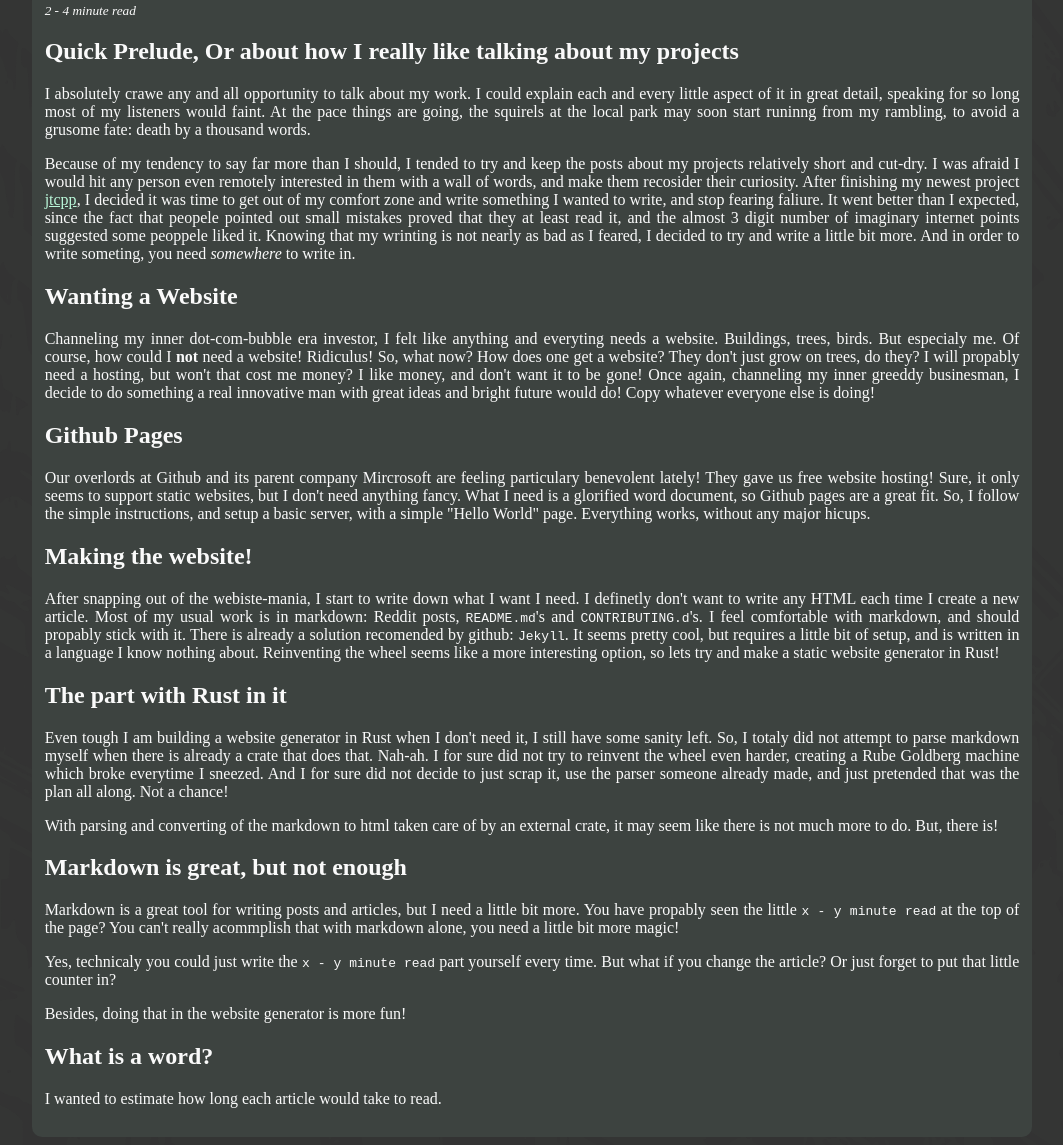
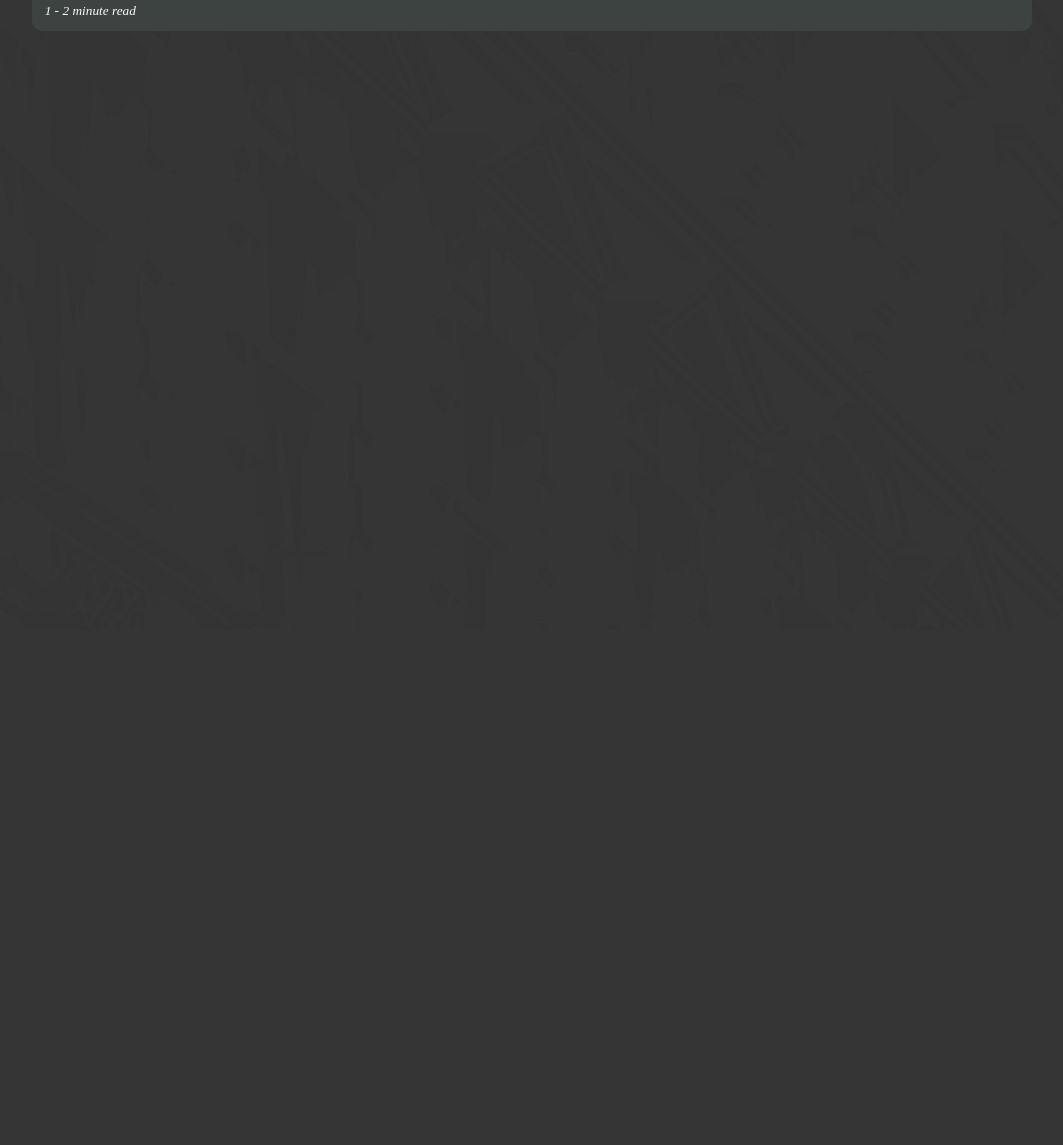
Before and after one commit to FractalFir/FractalFir.github.io, a plain HTML site: page generated_html/websites_in_markdown.html in a window 1280 px wide. Shown: the part 170-1315 px from the top of the page, without its empty margins (108-1171 px from the left). After the commit the page ends 800 px from the top, so only its background shows below. Drawn offline with Linux system fonts and the light colour scheme.

```diff
--- a/generated_html/websites_in_markdown.html
+++ b/generated_html/websites_in_markdown.html
@@ -3,39 +3,5 @@
             <a href="https://www.github.com/FractalFir"><img src = "../images/github-mark-white.svg" class = "github_link" width = "25" height = "25" alt = "Link to my github account."></a>
             <a href="https://www.reddit.com/user/FractalFir"><img src = "../images/Reddit_Mark_OnWhite.svg" class = "reddit_link" width = "27.5" height = "27.5" alt = "Link to my reddit account."></a>
             <a href="https://www.linkedin.com/in/micha%C5%82-kostrubiec-85a037269/"><img src = "../images/LI-In-Bug.png" class = "linked_id_link" height = "27.5" alt = "Link to my linkedin account."></a>
-        </nav></div><div class="article"><h1 class="title">Rusting Website!</h1><br><small><i>2 - 4 minute read</i></small><div class = "paragraph"><h2 id='quick_prelude,_or_about_how_i_really_like_talking_about_my_projects'>Quick Prelude, Or about how I really like talking about my projects</h2>
-
-<p>I absolutely crawe any and all opportunity to talk about my work. I could explain each and every little aspect of it in great detail, speaking for so long most of my listeners would faint. At the pace things are going, the squirels at the local park may soon start runinng from my rambling, to avoid a grusome fate: death by a thousand words.</p>
-
-<p>Because of my tendency to say far more than I should, I tended to try and keep the posts about my projects relatively short and cut-dry. I was afraid I would hit any person even remotely interested in them with a wall of words, and make them recosider their curiosity. After finishing my newest project <a href='jtcpp.html'>jtcpp</a>, I decided it was time to get out of my comfort zone and write something I wanted to write, and stop fearing faliure. It went better than I expected, since the fact that peopele pointed out small mistakes proved that they at least read it, and the almost 3 digit number of imaginary internet points suggested some peoppele liked it. Knowing that my wrinting is not nearly as bad as I feared, I decided to try and write a little bit more. And in order to write someting, you need <em>somewhere</em> to write in.</p>
-
-<h2 id='wanting_a_website'>Wanting a Website</h2>
-
-<p>Channeling my inner dot-com-bubble era investor, I felt like anything and everyting needs a website. Buildings, trees, birds. But especialy me. Of course, how could I <strong>not</strong> need a website! Ridiculus! So, what now? How does one get a website? They don't just grow on trees, do they? I will propably need a hosting, but won't that cost me money? I like money, and don't want it to be gone! Once again, channeling my inner greeddy businesman, I decide to do something a real innovative man with great ideas and bright future would do! Copy whatever everyone else is doing!</p>
-
-<h2 id='github_pages'>Github Pages</h2>
-
-<p>Our overlords at Github and its parent company Mircrosoft are feeling particulary benevolent lately! They gave us free website hosting! Sure, it only seems to support static websites, but I don't need anything fancy. What I need is a glorified word document, so Github pages are a great fit. So, I follow the simple instructions, and setup a basic server, with a simple &quot;Hello World&quot; page. Everything works, without any major hicups.</p>
-
-<h2 id='making_the_website!'>Making the website!</h2>
-
-<p>After snapping out of the webiste-mania, I start to write down what I want I need. I definetly don't want to write any HTML each time I create a new article. Most of my usual work is in markdown: Reddit posts, <code>README.md</code>'s and <code>CONTRIBUTING.d</code>'s. I feel comfortable with markdown, and should propably stick with it. There is already a solution recomended by github: <code>Jekyll</code>. It seems pretty cool, but requires a little bit of setup, and is written in a language I know nothing about. Reinventing the wheel seems like a more interesting option, so lets try and make a static website generator in Rust!</p>
-
-<h2 id='the_part_with_rust_in_it'>The part with Rust in it</h2>
-
-<p>Even tough I am building a website generator in Rust when I don't need it, I still have some sanity left. So, I totaly did not attempt to parse markdown myself when there is already a crate that does that. Nah-ah. I for sure did not try to reinvent the wheel even harder, creating a Rube Goldberg machine which broke everytime I sneezed. And I for sure did not decide to just scrap it, use the parser someone already made, and just pretended that was the plan all along. Not a chance!</p>
-
-<p>With parsing and converting of the markdown to html taken care of by an external crate, it may seem like there is not much more to do. But, there is!</p>
-
-<h2 id='markdown_is_great,_but_not_enough'>Markdown is great, but not enough</h2>
-
-<p>Markdown is a great tool for writing posts and articles, but I need a little bit more. You have propably seen the little <code>x - y minute read</code> at the top of the page? You can't really acommplish that with markdown alone, you need a little bit more magic!</p>
-
-<p>Yes, technicaly you could just write the <code>x - y minute read</code> part yourself every time. But what if you change the article? Or just forget to put that little counter in?</p>
-
-<p>Besides, doing that in the website generator is more fun!</p>
-
-<h2 id='what_is_a_word?'>What is a word?</h2>
-
-<p>I wanted to estimate how long each article would take to read.</p>
+        </nav></div><div class="article"><h1 class="title">Rusting Website!</h1><br><small><i>1 - 2 minute read</i></small><div class = "paragraph">
 </div></div></body></html>
```
Also changed, not shown: 1 other file.
